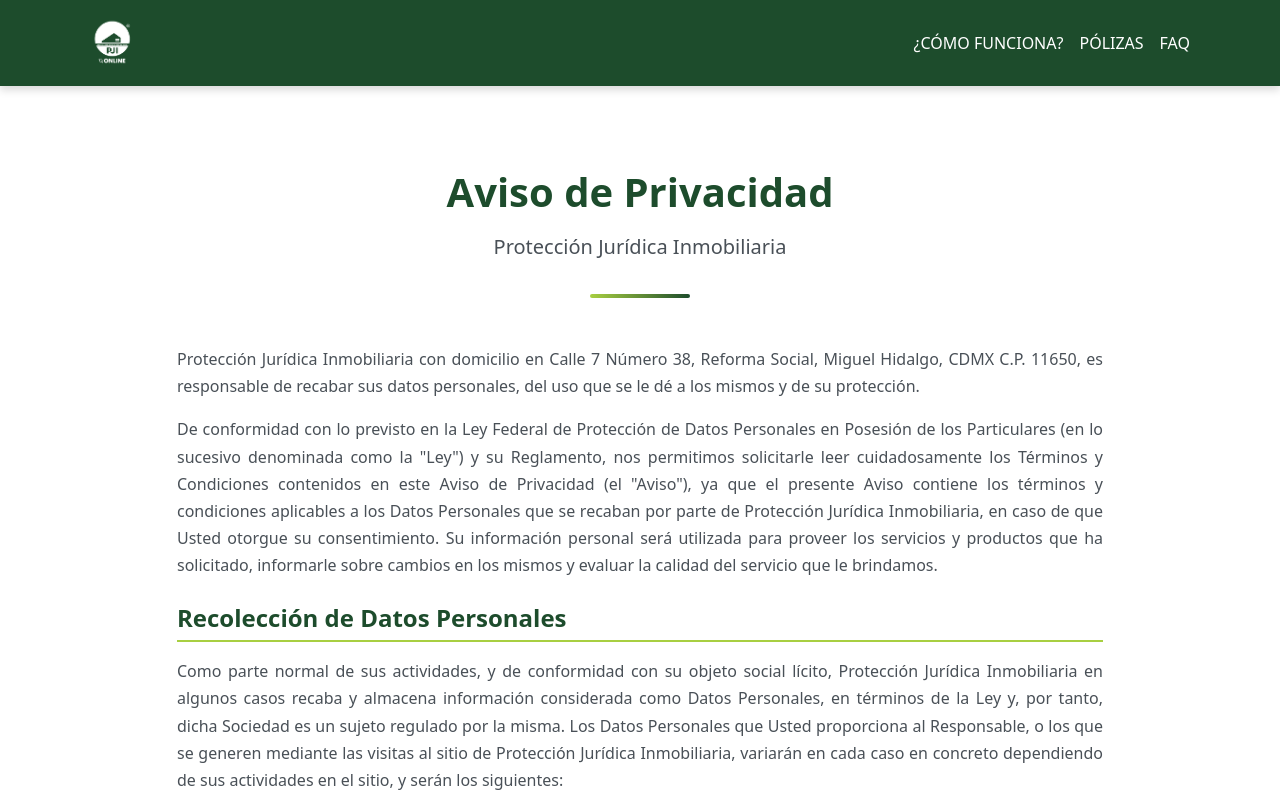
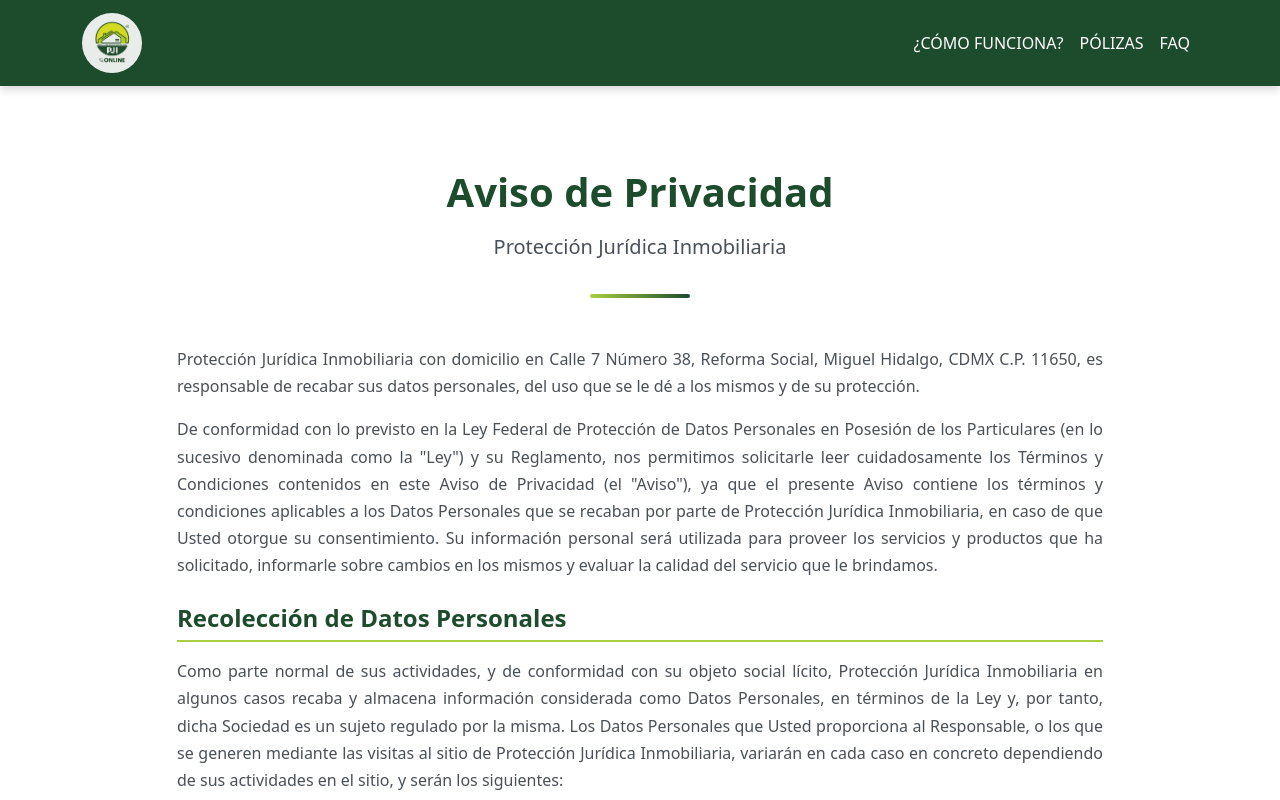
Before and after one commit to benjarmc/portal-pji-project, an Angular app: page /aviso-privacidad in a window 1280 px wide. Shown: the top 800 px of the page. Built offline with nearby package versions, Linux system fonts and the light colour scheme; a web font is replaced by a local one.

Commit message:
feat: mejoras visuales

```diff
--- a/src/app/landing-page/lp-header/lp-header.component.scss
+++ b/src/app/landing-page/lp-header/lp-header.component.scss
@@ -25,7 +25,7 @@
   }
 
   .navbar-logo {
-    filter: brightness(0) invert(1) !important; // Logo blanco
+    filter: none !important; // Logo color normal
   }
 
   .navbar-toggler-icon {
--- a/src/app/wizard/wizard-flow/steps/welcome-step/welcome-step.component.html
+++ b/src/app/wizard/wizard-flow/steps/welcome-step/welcome-step.component.html
@@ -39,7 +39,7 @@
             </div>
           </button>
 
-          <button
+         <!-- <button
             type="button"
             class="user-type-btn"
             [class.selected]="welcomeForm.get('tipoUsuario')?.value === 'asesor'"
@@ -50,7 +50,7 @@
               <div class="btn-title">Asesor Inmobiliario</div>
               <div class="btn-subtitle">Profesional del sector</div>
             </div>
-          </button>
+          </button> -->
         </div>
         <div class="error-message" *ngIf="welcomeForm.get('tipoUsuario')?.invalid && welcomeForm.get('tipoUsuario')?.touched">
           Debes seleccionar tu tipo de usuario
--- a/src/app/wizard/wizard-flow/steps/welcome-step/welcome-step.component.scss
+++ b/src/app/wizard/wizard-flow/steps/welcome-step/welcome-step.component.scss
@@ -137,7 +137,7 @@
 // Responsive para los botones
 @media (min-width: 768px) {
   .user-type-buttons {
-    grid-template-columns: repeat(3, 1fr);
+    grid-template-columns: repeat(2, 1fr);
     gap: 1.5rem;
   }
 
--- a/src/styles.scss
+++ b/src/styles.scss
@@ -225,12 +225,12 @@
   align-items: center;
 
   .hero-logo-img {
-    height: 100px;
-    width: 100px;
+    height: 120px;
+    width: 120px;
     object-fit: contain;
     background-color: rgba(255, 255, 255, 0.95);
     border-radius: 50%;
-    padding: 10px;
+    padding: 0;
   }
 }
 
@@ -504,15 +504,26 @@
 
   .navbar-logo {
     @include logo-style(60px, transparent, 0, 0);
-    max-width: 200px;
-    filter: brightness(0) invert(1);
-    transition: filter 0.3s ease-in-out;
+    max-width: 250px;
+    filter: none;
+    transition: all 0.3s ease-in-out;
     box-shadow: none !important;
   }
 }
 
+// Cuando el navbar está arriba (transparente), agregar fondo circular al logo para visibilidad
+.navbar:not(.navbar-shrink) .navbar-brand .navbar-logo {
+  background-color: rgba(255, 255, 255, 0.9);
+  border-radius: 50%;
+  padding: 1px;
+  box-shadow: 0 2px 8px rgba(0, 0, 0, 0.15);
+}
+
 .navbar-shrink .navbar-brand .navbar-logo {
-  filter: brightness(0) invert(0);
+  filter: none;
+  background-color: transparent;
+  padding: 0;
+  box-shadow: none;
 }
 
 // ============================================
@@ -588,8 +599,8 @@
     margin-bottom: $spacing-sm;
 
     .footer-logo-img {
-      @include logo-style(90px, rgba(255, 255, 255, 0.9), 10px, 10px);
-      max-width: 220px;
+      @include logo-style(110px, rgba(255, 255, 255, 0.9), 10px, 10px);
+      max-width: 260px;
       box-shadow: none !important;
     }
   }
@@ -1004,7 +1015,7 @@
     margin-right: auto;
 
     .footer-logo-img {
-      height: 70px;
+      height: 90px;
       padding: 8px;
     }
   }
```
Also changed, not shown: src/app/wizard/wizard-flow/steps/buro-credito-step/buro-credito-step.component.html (line endings or trailing spaces), src/app/wizard/wizard-flow/steps/buro-credito-step/buro-credito-step.component.scss (line endings or trailing spaces).
